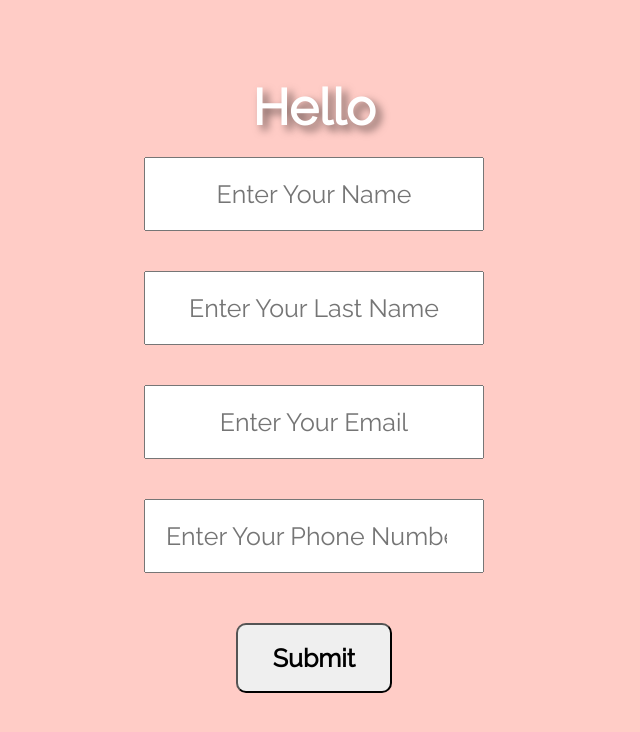
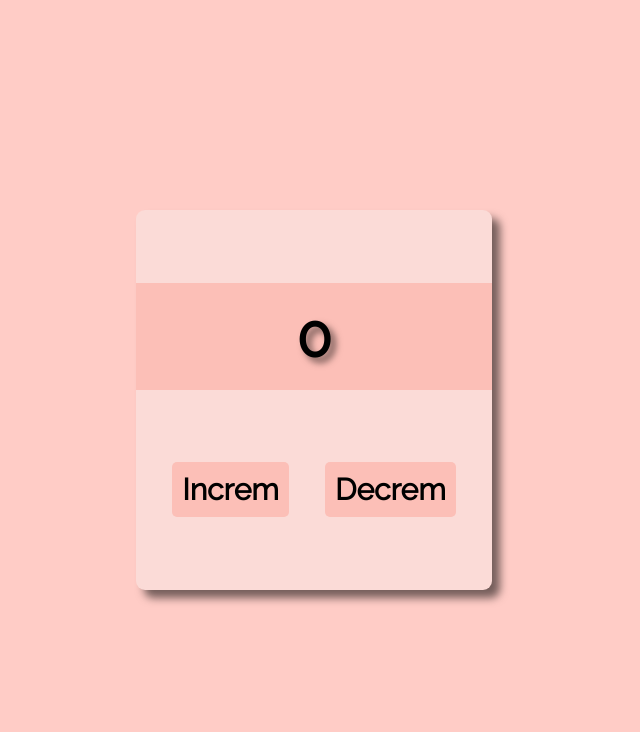
Before and after one commit to UtkarshSinghChouhan/ReactJS_Tutorial, a React (Create React App) app: page / in a window 1280 px wide. Shown: the top 732 px of the page, without its empty margins (326-966 px from the left). Built offline with nearby package versions, Linux system fonts and the light colour scheme.

Commit message:
completed

```diff
--- a/src/App.jsx
+++ b/src/App.jsx
@@ -1,120 +1,33 @@
 import React, { useState } from 'react';
-import './index.css';
-
 
 
 
 const App = () => {
+    let[num, setNum] = useState(0);
 
-    let[fullName, setName] = useState({
-        fname : "",
-        lname : "",
-        email : "",
-        number : ""
-    });
-
-    const inputEvent = (e) => {
-        // console.log(e.target.value);
-        // console.log(e.target.name);
-        // console.log(e.target.placeholder);
-
-
-        setName((previousValue) => {
-
-            let{name, value} = e.target;   //object Destructuring
-
-            console.log(previousValue)
-
-            return{
-                ...previousValue,
-                [name] : value
-            }
-
-            // if(name === 'fname'){
-            //     return{
-            //         fname : value,
-            //         lname : previousValue.lname,
-            //         email : previousValue.email,
-            //         number : previousValue.number
-            //     }
-            // }else if(name === 'lname'){
-            //     return{
-            //         fname : previousValue.fname,
-            //         lname : value,
-            //         email : previousValue.email,
-            //         number : previousValue.number
-            //     }
-            // }else if(name === 'email'){
-            //     return{
-            //         fname : previousValue.fname,
-            //         lname : previousValue.lname,
-            //         email : value,
-            //         number : previousValue.number
-            //     }
-            // }else if(name === 'number'){
-            //     return{
-            //         fname : previousValue.fname,
-            //         lname : previousValue.lname,
-            //         email : previousValue.email,
-            //         number : value
-            //     }
-            // }
-
-        })
+    const increNum = () => {
+        setNum(num+1);
     }
 
+    const decreNum = () => {
+        if(num > 0){
+            setNum(num-1);
+        }
 
-
-    const onSubmits = (e) => {
-        e.preventDefault();  //it will prevent the page from reloading while clicking the submit button
-        alert("Form Submitted");
     }
 
     return(
         <>
             <div className='container'>
-                <form onSubmit={onSubmits}>
-                    <h1>Hello {fullName.fname} {fullName.lname}</h1>
-                    <p>{fullName.email} {fullName.number}</p>
+                <h1 className='heading'>{num}</h1>
 
-                    <input
-                        type='text'
-                        placeholder='Enter Your Name'
-                        name='fname'
-                        onChange={inputEvent}
-                        value={fullName.fname}
-                    />
-
-                    <input
-                        type='text'
-                        placeholder='Enter Your Last Name'
-                        name='lname'
-                        onChange={inputEvent}
-                        value={fullName.lname}
-                    />
-
-                    <input
-                        type='email'
-                        placeholder='Enter Your Email'
-                        name='email'
-                        onChange={inputEvent}
-                        value={fullName.email}
-                    />
-
-                    <input
-                        type='number'
-                        placeholder='Enter Your Phone Number'
-                        name='number'
-                        onChange={inputEvent}
-                        value={fullName.number}
-                    />
-
-                    <button type='submit'>Submit</button>
-
-                </form>
+                <div className='child'>
+                    <h1 onClick={increNum}>Increm</h1>
+                    <h1 onClick={decreNum}>Decrem</h1>
+                </div>
             </div>
         </>
-    );
+    )
 }
 
 export default App;
--- a/src/index.css
+++ b/src/index.css
@@ -1,7 +1,6 @@
 *{
     margin: 0;
     padding: 0;
-    /* font-family: 'Orbitron', sans-serif; */
     font-family: 'Raleway', sans-serif;
     box-sizing: border-box;
 }
@@ -10,60 +9,50 @@ body{
     background-color:rgb(255, 204, 198);
 }
 
-.container{
-    /* width: 100%; */
-    /* height: 100%; */
-
-    /* display: grid;
-    place-items: center;
-    grid-template-columns: auto auto auto; */
-
-    /* display: flex;
-    flex-direction: column;
-    justify-content: center;
-    align-items: center;
-    flex-wrap: wrap;
-    height: 100vh; */
-}
-
-form{
+#root{
     display: flex;
     flex-direction: column;
     justify-content: center;
     align-items: center;
     flex-wrap: wrap;
     height: 100vh;
+    width: 100vw;
+
 }
 
-h1{
-    font-size: 50px;
-    text-shadow: 5px 5px 8px rgba(0, 0, 0, 0.54);
-    /* margin: 0 0 20px 0; */
-    color: #fff;
+.container{
+    background-color: rgb(251, 219, 215);
+    display: flex;
+    flex-direction: column;
+    justify-content: space-evenly;
+    align-items: center;
+    flex-wrap: wrap;
+    height: 380px;
+    width: 356px;
+    box-shadow: 8px 8px 9px rgba(0,0,0, 0.54);
+    border-radius: 9px;
+
 }
 
-p{
-    font-weight: bold;
+.heading{
+    background-color: rgb(252, 191, 183);
+    width: 100%;
+    padding: 20px;
+    text-align: center;
+    text-shadow: 5px 5px 7px rgba(0,0,0, 0.54);
+    font-size: 57px;
 }
 
-input{
-    padding: 20px;
-    margin: 20px 0;
-    width: 340px;
-    text-align: center;
-    font-size: 25px;
+.child{
+    display: flex;
+    justify-content: space-evenly;
+    width: 100%;
 }
 
-button{
-    font-weight: bold;
-    padding: 18px 35px;
-    border-radius: 10px;
-    transition: all .2s ease-in-out;
-    font-size: 25px;
-    margin: 30px 0;
+.child h1{
+    background-color: rgb(252, 191, 183);
+    padding: 10px;
+    font-size: 30px;
+    cursor: pointer;
+    border-radius: 5px;
 }
-
-button:hover{
-    transform: scale(1.2);
-    box-shadow: 8px 8px 10px rgba(0, 0, 0, 0.54);
-}
```
